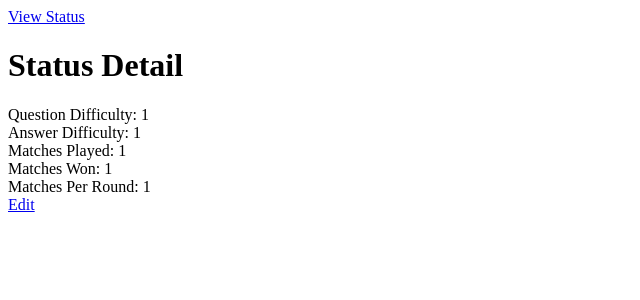
After one commit to adamschmideg/phrase-craze, a Django app: page /status/1/ in a window 1280 px wide. The commit adds this page. Shown: the top 300 px of the page, without its empty margins (0-640 px from the left). Run offline with Django 5.2, Linux system fonts and the light colour scheme; tables that the repository leaves empty hold one stand-in row (values such as "Sample post"); parts of the project's set-up code (start-up, migrations or seed data) failed here and were passed over.

Commit message:
Display status, to be used for testing

```diff
--- a/quiz/templates/quiz/base.html
+++ b/quiz/templates/quiz/base.html
@@ -14,6 +14,8 @@
 </header>
 
 <main>
+    <a href="{% url 'status_detail' 0 %}">View Status</a>
+
     {% block content %}{% endblock %}
 </main>
 
--- /dev/null
+++ b/quiz/templates/quiz/status_detail.html
@@ -0,0 +1,27 @@
+{% extends "quiz/base.html" %}
+{% block title %}Status detail{% endblock %}
+
+{% block content %}
+<h1>Status Detail</h1>
+<div id="question-difficulty" class="status-item">
+    <span class="label">Question Difficulty:</span>
+    <span class="value">{{ status.question_difficulty }}</span>
+</div>
+<div id="answer-difficulty" class="status-item">
+    <span class="label">Answer Difficulty:</span>
+    <span class="value">{{ status.answer_difficulty }}</span>
+</div>
+<div id="matches-played" class="status-item">
+    <span class="label">Matches Played:</span>
+    <span class="value">{{ status.matches_played }}</span>
+</div>
+<div id="matches-won" class="status-item">
+    <span class="label">Matches Won:</span>
+    <span class="value">{{ status.matches_won }}</span>
+</div>
+<div id="matches-per-round" class="status-item">
+    <span class="label">Matches Per Round:</span>
+    <span class="value">{{ status.matches_per_round }}</span>
+</div>
+<a href="{% url 'edit_status' status.id %}">Edit</a>
+{% endblock %}
--- a/quiz/urls.py
+++ b/quiz/urls.py
@@ -6,4 +6,6 @@ urlpatterns = [
     path('quiz/<int:quiz_id>/question/<int:question_id>/', views.show_question, name='show_question'),
     path('quiz/<int:quiz_id>/question/<int:question_id>/answers/<str:answer_ids>/', views.show_answers, name='show_answers'),
     path('quiz/<int:quiz_id>/question/<int:question_id>/answer/<int:answer_id>/', views.submit_answer, name='submit_answer'),
+    path('status/<int:user_id>/', views.status_detail, name='status_detail'),
+    path('status/<int:user_id>/edit/', views.edit_status, name='edit_status'),
 ]
--- a/quiz/views.py
+++ b/quiz/views.py
@@ -1,9 +1,8 @@
-import random
-from django.shortcuts import render, redirect
+from django.shortcuts import get_object_or_404, render, redirect
 from django.urls import reverse
 from django.forms.models import model_to_dict
 
-from quiz import models
+from quiz import forms, models
 
 PROMOTE_AT_RATIO = 0.8
 DEMOTE_AT_RATIO = 0.5
@@ -43,3 +42,20 @@ def submit_answer(request, quiz_id, question_id, answer_id):
 
         next_question = models.Question.objects.random_question(status)
         return redirect(reverse('show_question', kwargs={'quiz_id': quiz_id, 'question_id': next_question.id}))
+
+def edit_status(request, user_id):
+    status = get_object_or_404(models.Status, user_id=user_id)
+
+    if request.method == 'POST':
+        form = forms.StatusForm(request.POST, instance=status)
+        if form.is_valid():
+            form.save()
+            return redirect('status_detail', status_id=status.id)
+    else:
+        form = forms.StatusForm(instance=status)
+
+    return render(request, 'quiz/edit_status.html', {'form': form, 'status': status})
+
+def status_detail(request, user_id):
+    status = get_object_or_404(models.Status, user_id=user_id)
+    return render(request, 'quiz/status_detail.html', {'status': status})
```
Also changed, not shown: quiz/forms.py (added, +7 -0 lines), quiz/templates/quiz/edit_status.html (added, +13 -0 lines).
